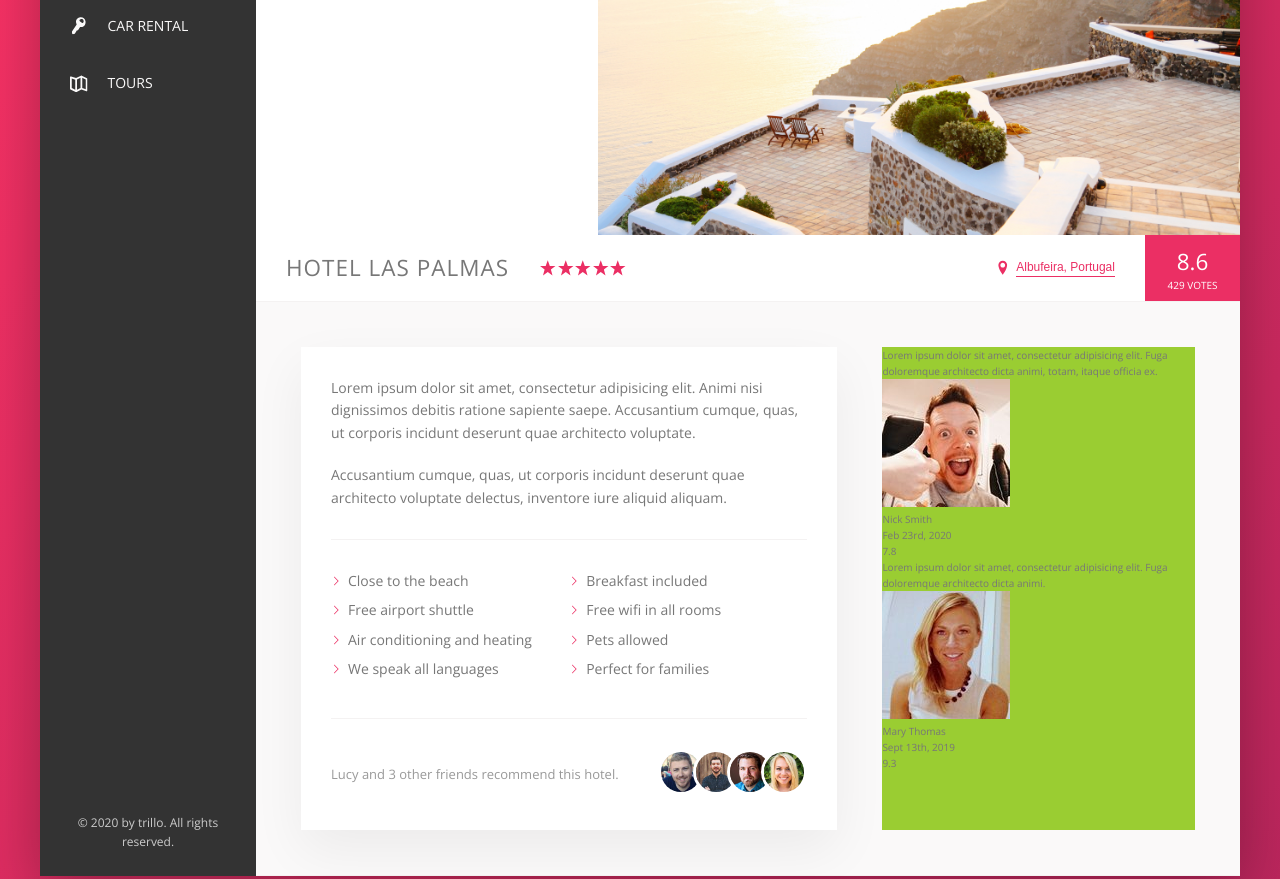
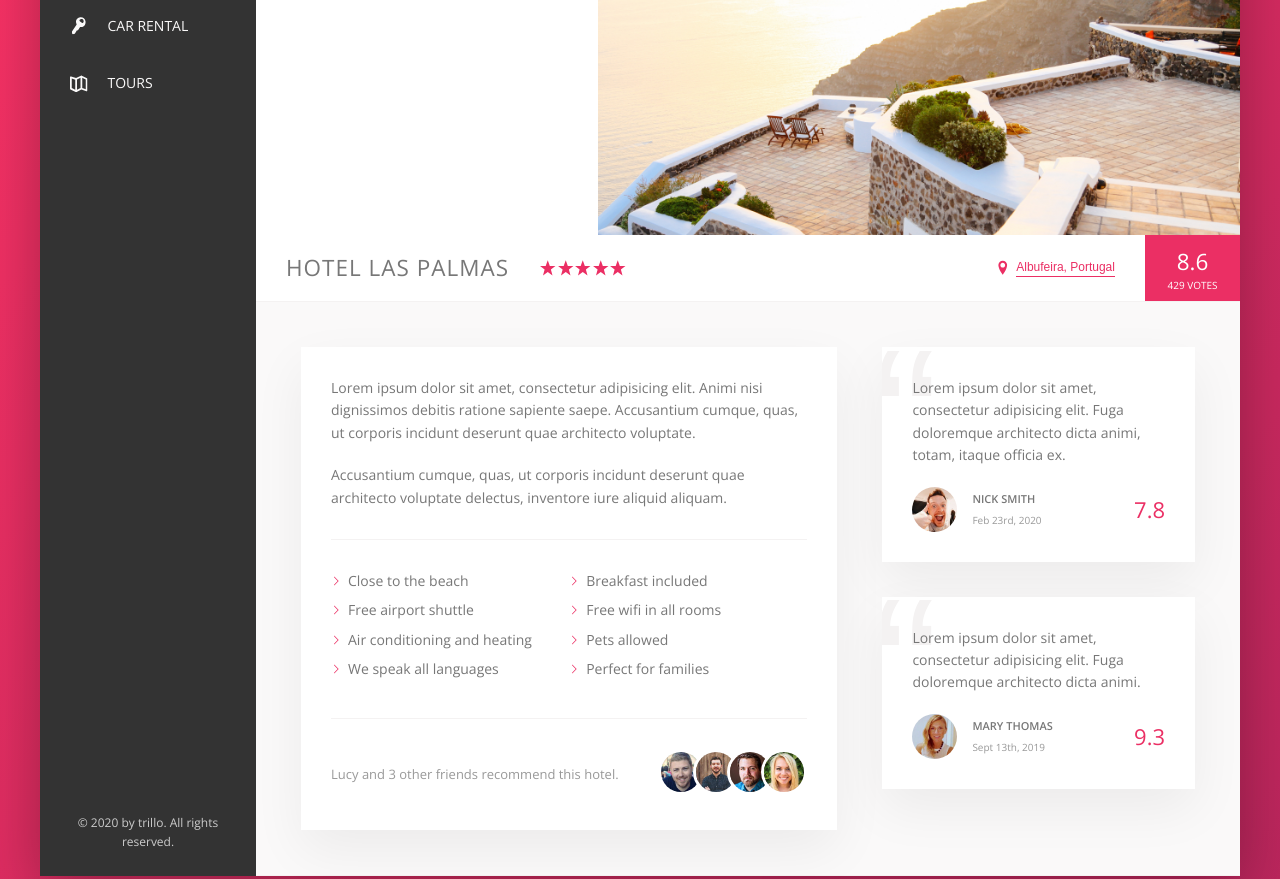
Before and after one commit to ErwannLG/trillo, a website: page index.html in a window 1280 px wide. Shown: the part 300-1179 px from the top of the page. Drawn offline with nearby package versions, Linux system fonts and the light colour scheme.

Commit message:
user review boxes

```diff
--- a/sass/_components.scss
+++ b/sass/_components.scss
@@ -395,3 +395,69 @@
     }
   }
 }
+
+
+
+//////////////////////////////////////
+// REVIEWS
+.review {
+  background-color: #fff;
+  box-shadow: var(--shadow-light);
+  padding: 3rem;
+  margin-bottom: 3.5rem;
+  position: relative;
+  overflow: hidden;
+
+  &__text {
+    margin-bottom: 2rem;
+    z-index: 10;
+    position: relative;
+  }
+
+  &__user {
+    display: flex;
+    align-items: center;
+  }
+
+  &__photo {
+    height: 4.5rem;
+    width: 4.5rem;
+    border-radius: 50%;
+    margin-right: 1.5rem;
+  }
+
+  &__user-box {
+    margin-right: auto;
+
+  }
+
+  &__user-name {
+    font-size: 1.1rem;
+    font-weight: 600;
+    text-transform: uppercase;
+    margin-bottom: .4rem;
+  }
+
+  &__user-date {
+    font-size: 1rem;
+    color: var(--color-grey-dark-3);
+  }
+
+  &__rating {
+    color: var(--color-primary);
+    font-size: 2.2rem;
+    font-weight: 300;
+  }
+
+  &::before {
+    content: "\201C";
+    position: absolute;
+    top: -2.75rem;
+    left: -1rem;
+    line-height: 1;
+    font-size: 20rem;
+    color: var(--color-grey-light-2);
+    font-family: sans-serif;
+    z-index: 1;
+  }
+}
--- a/sass/_layout.scss
+++ b/sass/_layout.scss
@@ -39,6 +39,7 @@
 }
 
 .detail {
+  font-size: 1.4rem;
   display: flex;
   padding: 4.5rem;
   background-color: var(--color-grey-light-1);
@@ -46,7 +47,6 @@
 }
 
 .description {
-  font-size: 1.4rem;
   background-color: #fff;
   box-shadow: var(--shadow-light);
   padding: 3rem;
@@ -55,6 +55,5 @@
 }
 
 .user-reviews {
-  background-color: yellowgreen;
   flex: 1;
 }
```
Also changed, not shown: css/style.css.
